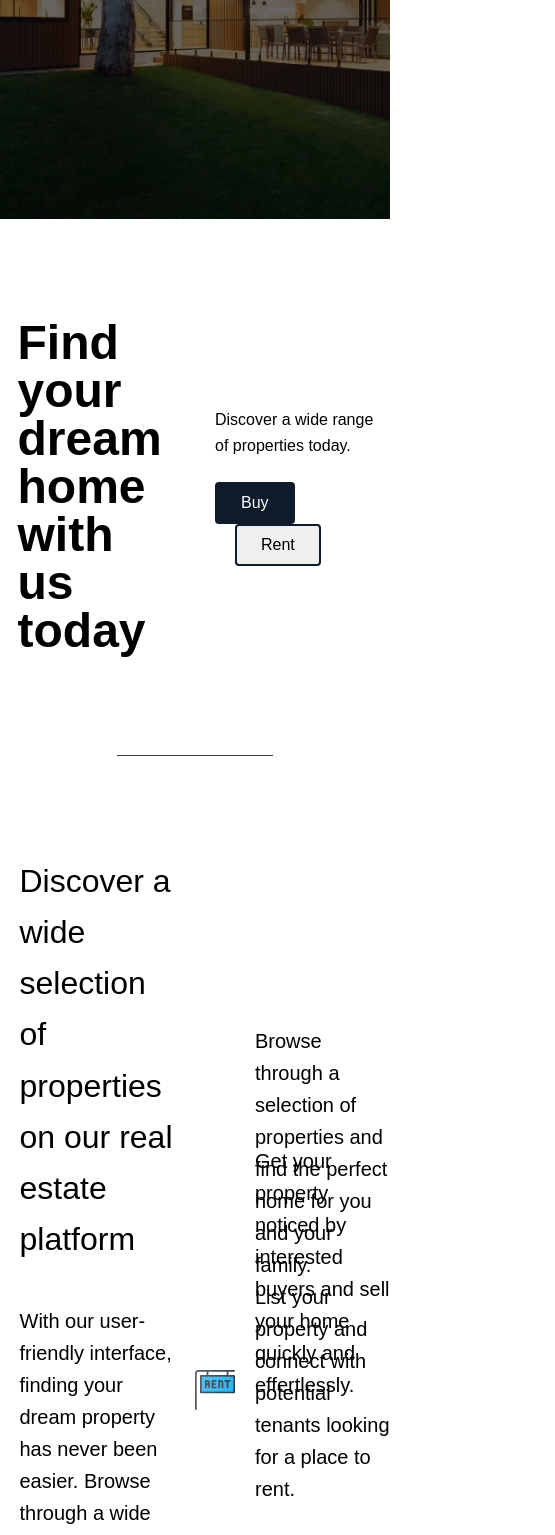
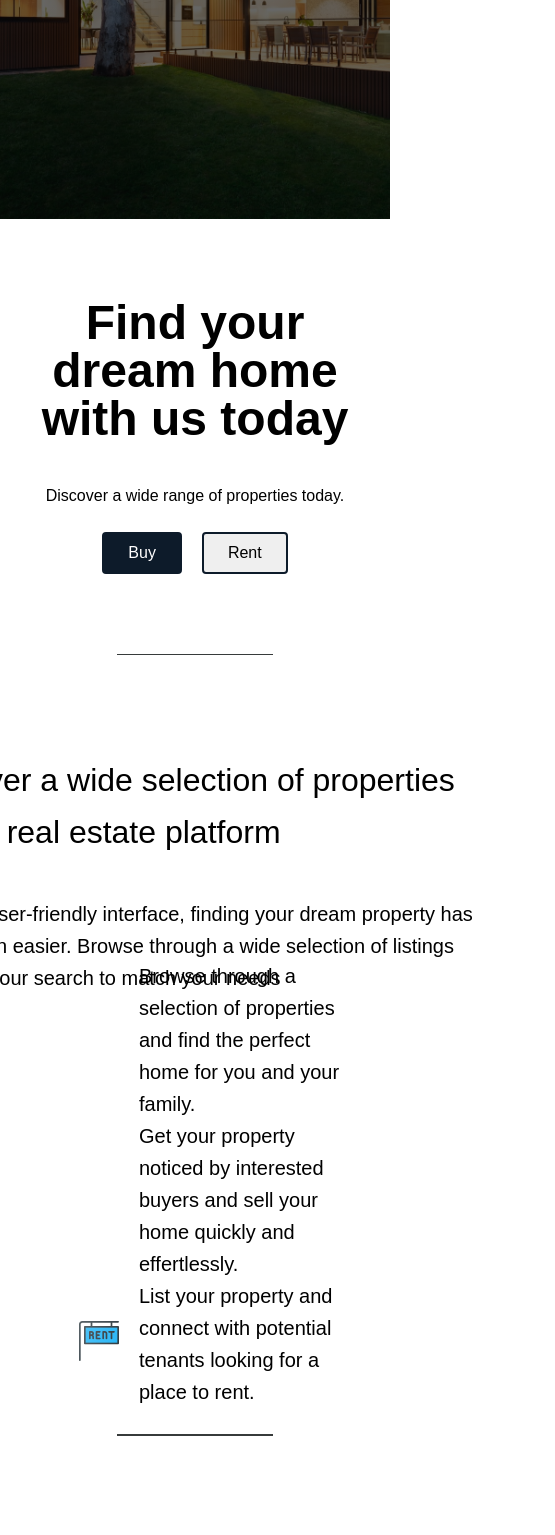
Before and after one commit to AlexReniak/react_realestate_app, a React (Create React App) app in the folder frontend/: page / in a window 390 px wide. Shown: the part 432-1967 px from the top of the page, 555 px wide, since content can reach past the window. Built offline with nearby package versions, Linux system fonts and the light colour scheme; no server answers; some icons are missing.

Commit message:
added media queries fro home page

```diff
--- a/frontend/src/assets/css/index.css
+++ b/frontend/src/assets/css/index.css
@@ -259,6 +259,13 @@ body {
   color: var(--off-white);
 }
 
+@media only screen and (max-width: 1240px) {
+  .jumbotron__title {
+    text-align: center;
+    transform: translateX(-25%);
+  }
+}
+
 /* CTA section */
 .cta__subheading {
   display: flex;
@@ -290,7 +297,6 @@ body {
 
 .cta__btn-group {
   margin-left: 4rem;
-  width: 50%;
 }
 
 .cta__btn-text {
@@ -317,18 +323,31 @@ body {
   margin-left: 2rem;
 }
 
+@media only screen and (max-width: 880px) {
+  .cta__subheading {
+    flex-direction: column;
+    margin: 8rem auto;
+  }
+
+  .cta-text {
+    width: 100%;
+    margin: 0 auto;
+    text-align: center;
+  }
+
+  .cta__btn-group {
+    margin: 0 auto;
+    margin-top: 4rem;
+    text-align: center;
+  }
+}
+
 /* Information section */
 .home__info {
   margin: 10rem auto;
   display: flex;
   justify-content: center;
   align-items: center;
-}
-
-@media only screen and (max-width: 1240px) {
-  .home__info {
-    max-width: 1024px;
-  }
 }
 
 .home__info-text-card {
@@ -355,6 +374,7 @@ body {
   display: flex;
   flex-direction: column;
   justify-content: center;
+  margin-left: 4rem;
 }
 
 .home__info-card {
@@ -390,6 +410,128 @@ body {
   padding: 2rem;
 }
 
+@media only screen and (max-width: 1360px) {
+  .home__info {
+    max-width: 1180px;
+  }
+}
+
+@media only screen and (max-width: 1240px) {
+  .home__info {
+    max-width: 1024px;
+  }
+}
+
+@media only screen and (max-width: 1100px) {
+  .home__info {
+    max-width: 960px;
+    flex-direction: column;
+  }
+}
+
+@media only screen and (max-width: 1100px) {
+  .home__info {
+    max-width: 960px;
+    flex-direction: column;
+  }
+
+  .home__info-text-card {
+    display: flex;
+    width: 720px;
+    margin-bottom: 4rem;
+  }
+
+  .home__info-text {
+    margin-left: 4rem;
+  }
+
+  .home__info-cards {
+    flex-direction: row;
+    width: 80%;
+  }
+
+  .home__info-card {
+    flex-direction: column;
+    margin: 0 2rem;
+    height: 100%;
+  }
+}
+
+@media only screen and (max-width: 880px) {
+  .home__info-text {
+    width: 80%;
+    margin: 0 auto;
+  }
+
+  .home__info-text-card {
+    flex-direction: column;
+  }
+
+  .home__info-cards {
+    flex-direction: column;
+    height: 30rem;
+  }
+
+  .home__info-card {
+    flex-direction: row;
+  }
+}
+/* Recent Properties section */
+.recent-properties {
+  display: grid;
+  grid-template-columns: repeat(3, 1fr);
+  margin: 10rem auto;
+  justify-content: center;
+  align-items: center;
+  width: 80%;
+}
+
+.recent-property__card {
+  display: flex;
+  flex-direction: column;
+  align-items: center;
+  width: 25rem;
+}
+
+.recent-property__link {
+  border-radius: 1rem;
+  justify-self: center;
+  width: 25rem;
+  height: 30rem;
+  text-decoration: none;
+  box-shadow: rgba(99, 99, 99, 0.25) 0px 4px 16px 0px;
+}
+
+.recent-property__link:hover {
+  box-shadow: rgba(50, 50, 93, 0.25) 0px 13px 27px -5px,
+    rgba(0, 0, 0, 0.3) 0px 8px 16px -8px;
+  transition: all 0.2s ease-in;
+}
+
+.recent-property__image-container {
+  width: 25rem;
+  height: 20rem;
+}
+
+.recent-property__image {
+  max-width: 100%;
+  max-height: 100%;
+  object-fit: contain;
+  border-top-left-radius: 1rem;
+  border-top-right-radius: 1rem;
+}
+
+.recent-property__title {
+  color: black;
+  font-size: 2.4rem;
+}
+
+.recent-proprty__price {
+  color: black;
+  font-size: 2rem;
+}
+
+/* Sign-up/login section */
 .home__btn--container {
   display: flex;
   justify-content: center;
--- a/frontend/src/components/RecentProperties.jsx
+++ b/frontend/src/components/RecentProperties.jsx
@@ -1,8 +1,8 @@
 import React from 'react';
 import { useState, useEffect } from 'react';
-import { Link } from 'react-router-dom';
 import { useSelector, useDispatch } from 'react-redux';
 import { getRecentProperties } from '../features/properties/propertySlice';
+import RecentPropertyCard from './RecentPropertyCard';
 import Spinner from '../components/Spinner';
 
 const RecentProperties = () => {
@@ -20,7 +20,7 @@ const RecentProperties = () => {
       setLoading(false);
     };
 
-    getProperties().catch((error) => console.log(error));
+    getProperties().catch((error) => console.error(error));
   }, []);
 
   console.log(properties);
@@ -31,9 +31,11 @@ const RecentProperties = () => {
 
   return (
     <>
-      {properties.map((property) => (
-        <Link></Link>
-      ))}
+      <div className='recent-properties container'>
+        {properties.map((property) => (
+          <RecentPropertyCard property={property} />
+        ))}
+      </div>
     </>
   );
 };
--- /dev/null
+++ b/frontend/src/components/RecentPropertyCard.jsx
@@ -0,0 +1,23 @@
+import { Link } from 'react-router-dom';
+
+const RecentPropertyCard = ({ property }) => {
+  return (
+    <Link to={`/property/${property._id}`} className='recent-property__link'>
+      <div className='recent-property__card'>
+        <div className='recent-property__image-container'>
+          <img
+            src={property.images[0]}
+            alt='property'
+            className='recent-property__image'
+          />
+        </div>
+        <div className='recent-property__body'>
+          <h3 className='recent-property__title'>{property.address}</h3>
+          <p className='recent-proprty__price'>${property.price}</p>
+        </div>
+      </div>
+    </Link>
+  );
+};
+
+export default RecentPropertyCard;
--- a/frontend/src/features/properties/propertyService.js
+++ b/frontend/src/features/properties/propertyService.js
@@ -44,8 +44,8 @@ const getProperty = async (propertyId) => {
 };
 
 // Get 3 most recent propertites
-const getRecentProperties = async (propertyId) => {
-  const response = await axios.get(`${API_URL}/recent}`);
+const getRecentProperties = async () => {
+  const response = await axios.get(`${API_URL}/recent`);
 
   return response.data;
 };
--- a/frontend/src/pages/Home.jsx
+++ b/frontend/src/pages/Home.jsx
@@ -85,7 +85,7 @@ function Home() {
 
       <hr className='home__line' />
 
-      <RecentProperties />
+      {/* <RecentProperties /> */}
 
       <hr className='home__line' />
 
```
Also changed, not shown: 2 other files (tests, documents, lock files or other folders).
